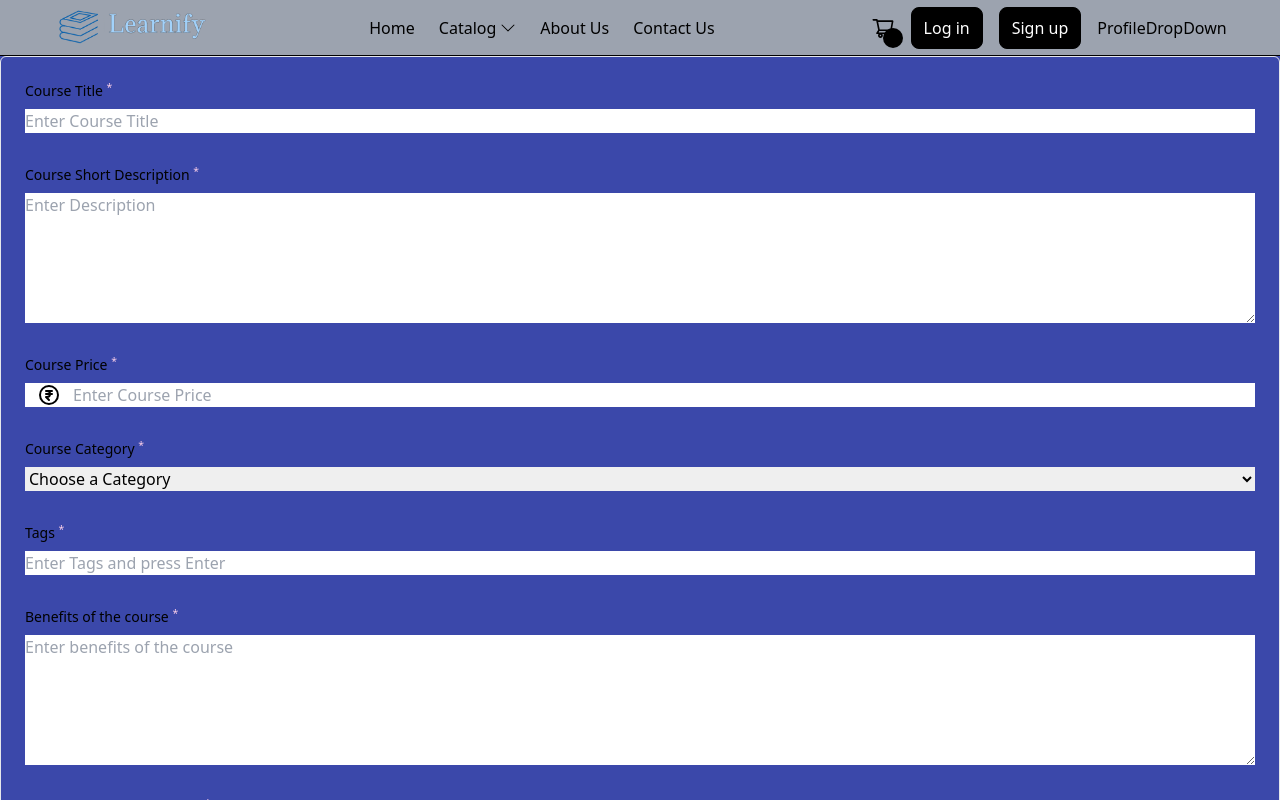
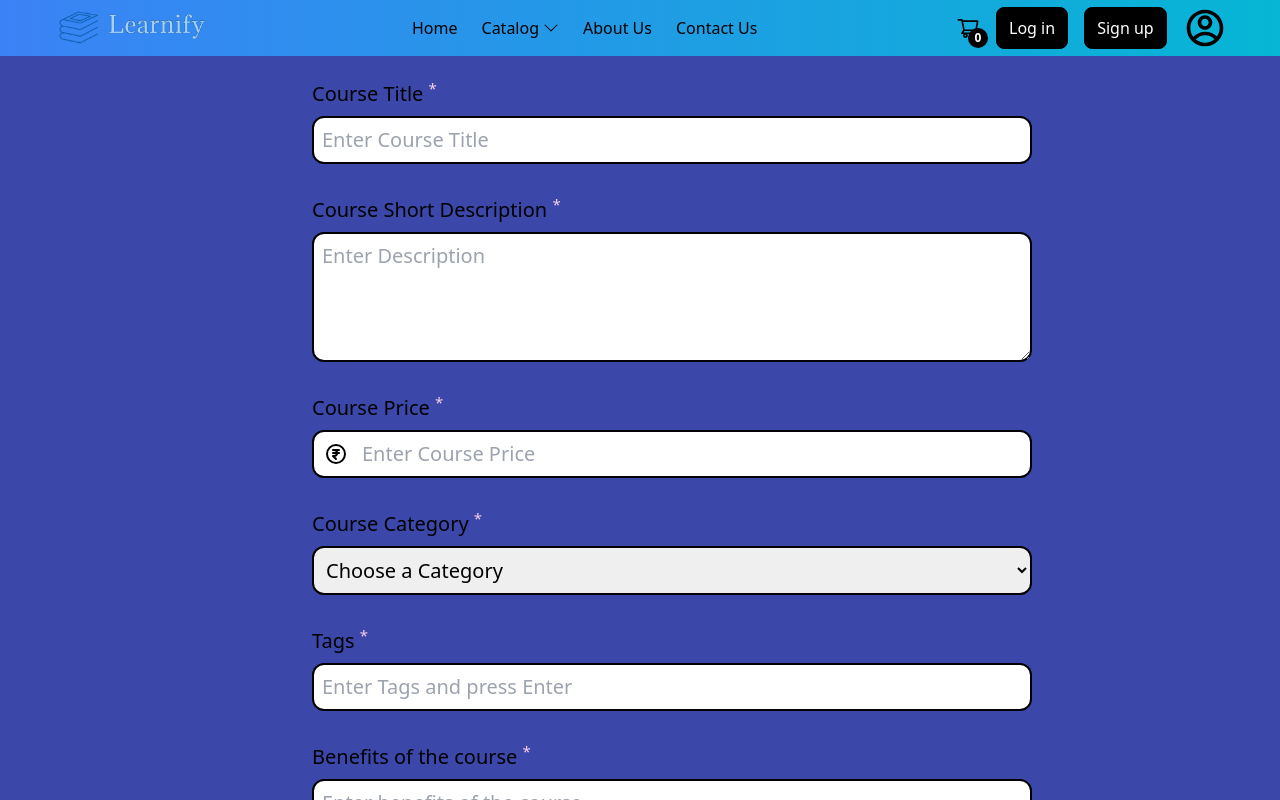
Before and after one commit to Hackersh18/ilearnify, a React (Create React App) app: page /course in a window 1280 px wide. Shown: the top 800 px of the page. Built offline with nearby package versions, Linux system fonts and the light colour scheme.

Commit message:
css in pages

```diff
--- a/public/index.html
+++ b/public/index.html
@@ -40,6 +40,6 @@
       To create a production bundle, use `npm run build` or `yarn build`.
     -->
     <script src="https://cdn.botpress.cloud/webchat/v1/inject.js"></script>
-    <script src="https://mediafiles.botpress.cloud/919c51ec-81f0-48ca-9b01-9d63e8d446ec/webchat/config.js" defer></script>
+    <script src="https://mediafiles.botpress.cloud/f23efdb4-4c21-4cd5-b253-87c72e116ba6/webchat/config.js" defer></script>
   </body>
 </html>
--- a/src/Components/About.js
+++ b/src/Components/About.js
@@ -1,7 +1,7 @@
 import React from "react"
 
 // import FoundingStory from "../assets/Images/FoundingStory.png"
-// import BannerImage1 from "../assets/Images/aboutus1.webp"
+import BannerImage1 from "../Assets/about.webp"
 // import BannerImage2 from "../assets/Images/aboutus2.webp"
 // import BannerImage3 from "../assets/Images/aboutus3.webp"
 // import ContactFormSection from "../components/core/AboutPage/ContactFormSection"
@@ -17,22 +17,18 @@ const About = () => {
     <div>
       <section className="bg-richblack-700">
         <div className="relative mx-auto flex w-11/12 max-w-maxContent flex-col justify-between gap-10 text-center text-white">
-          <header className="mx-auto py-20 text-4xl font-semibold lg:w-[70%]">
+          <header className="mx-auto text-black py-20 text-4xl font-semibold lg:w-[70%]">
             Driving Innovation in Online Education for a
             <HighlightText text={"Brighter Future"} />
+
             <p className="mx-auto mt-3 text-center text-base font-medium text-richblack-300 lg:w-[95%]">
-              Studynotion is at the forefront of driving innovation in online
+              Learnify is at the forefront of driving innovation in online
               education. We're passionate about creating a brighter future by
               offering cutting-edge courses, leveraging emerging technologies,
               and nurturing a vibrant learning community.
             </p>
           </header>
-          <div className="sm:h-[70px] lg:h-[150px]"></div>
-          <div className="absolute bottom-0 left-[50%] grid w-[100%] translate-x-[-50%] translate-y-[30%] grid-cols-3 gap-3 lg:gap-5">
-            {/* <img src={BannerImage1} alt="" />
-            <img src={BannerImage2} alt="" />
-            <img src={BannerImage3} alt="" /> */}
-          </div>
+          <img className=" w-[80%] ml-[120px]" src={BannerImage1}></img>
         </div>
       </section>
 
@@ -110,9 +106,9 @@ const About = () => {
 
       <div className="relative mx-auto my-20 flex w-11/12 max-w-maxContent flex-col items-center justify-between gap-8 bg-richblack-900 text-white">
         {/* Reviws from Other Learner */}
-        <h1 className="text-center text-4xl font-semibold mt-8">
+        {/* <h1 className="text-center text-4xl font-semibold mt-8">
           Reviews from other learners
-        </h1>
+        </h1> */}
         {/* <ReviewSlider /> */}
         {/* <ReviewSlider /> */}
       </div>
--- a/src/Components/ChipInput.jsx
+++ b/src/Components/ChipInput.jsx
@@ -63,7 +63,7 @@ export default function ChipInput({
   return (
     <div className="flex flex-col space-y-2">
       {/* Render the label for the input */}
-      <label className="text-sm text-richblack-5" htmlFor={name}>
+      <label className="text-xl text-richblack-5" htmlFor={name}>
         {label} <sup className="text-pink-200">*</sup>
       </label>
       {/* Render the chips and input */}
@@ -93,7 +93,7 @@ export default function ChipInput({
           type="text"
           placeholder={placeholder}
           onKeyDown={handleKeyDown}
-          className="form-style w-full"
+          className="form-style w-full border-[2px] border-black rounded-xl p-2 text-xl outline-none"
         />
       </div>
       {/* Render an error message if the input is required and not filled */}
--- a/src/Components/Contact.js
+++ b/src/Components/Contact.js
@@ -21,9 +21,9 @@ const Contact = () => {
       </div>
       <div className="relative mx-auto my-20 flex w-11/12 max-w-maxContent flex-col items-center justify-between gap-8 bg-richblack-900 text-white">
         {/* Reviws from Other Learner */}
-        <h1 className="text-center text-4xl font-semibold mt-8">
+        {/* <h1 className="text-center text-4xl font-semibold mt-8">
           Reviews from other learners
-        </h1>
+        </h1> */}
         {/* <ReviewSlider /> */}
       </div>
       <Footer />
--- a/src/Components/ContactUsForm.js
+++ b/src/Components/ContactUsForm.js
@@ -58,7 +58,7 @@ const ContactUsForm = () => {
             name="firstname"
             id="firstname"
             placeholder="Enter first name"
-            className="form-style"
+            className="form-style text-black border-[2px] border-black rounded-xl p-1 text-xl outline-none"
             {...register("firstname", { required: true })}
           />
           {errors.firstname && (
@@ -76,7 +76,7 @@ const ContactUsForm = () => {
             name="lastname"
             id="lastname"
             placeholder="Enter last name"
-            className="form-style"
+            className="form-style text-black border-[2px] border-black rounded-xl p-1 text-xl outline-none"
             {...register("lastname")}
           />
         </div>
@@ -91,7 +91,7 @@ const ContactUsForm = () => {
           name="email"
           id="email"
           placeholder="Enter email address"
-          className="form-style"
+          className="form-style text-black border-[2px] border-black rounded-xl p-1 text-xl outline-none"
           {...register("email", { required: true })}
         />
         {errors.email && (
@@ -113,7 +113,7 @@ const ContactUsForm = () => {
               name="firstname"
               id="firstname"
               placeholder="Enter first name"
-              className="form-style"
+              className="form-style text-black border-[2px] border-black rounded-xl p-1 text-xl outline-none"
               {...register("countrycode", { required: true })}
             >
               {CountryCode.map((ele, i) => {
@@ -131,7 +131,7 @@ const ContactUsForm = () => {
               name="phonenumber"
               id="phonenumber"
               placeholder="12345 67890"
-              className="form-style"
+              className="form-style text-black  border-[2px] border-black rounded-xl p-1 text-xl outline-none"
               {...register("phoneNo", {
                 required: {
                   value: true,
@@ -160,7 +160,7 @@ const ContactUsForm = () => {
           cols="30"
           rows="7"
           placeholder="Enter your message here"
-          className="form-style"
+          className="form-style text-black border-[2px] border-black rounded-xl p-1 text-xl outline-none"
           {...register("message", { required: true })}
         />
         {errors.message && (
--- a/src/Components/CourseInfo.js
+++ b/src/Components/CourseInfo.js
@@ -151,18 +151,18 @@ export default function CourseInfo() {
   return (
     <form
       onSubmit={handleSubmit(onSubmit)}
-      className="space-y-8 rounded-md border-[1px] border-richblack-700 bg-richblack-800 p-6"
+      className="space-y-8 w-[60%] ml-[18rem]  rounded-md  border-richblack-700 bg-richblack-800 p-6"
     >
       {/* Course Title */}
       <div className="flex flex-col space-y-2">
-        <label className="text-sm text-richblack-5" htmlFor="courseTitle">
+        <label className=" text-xl text-richblack-5" htmlFor="courseTitle">
           Course Title <sup className="text-pink-200">*</sup>
         </label>
         <input
           id="courseTitle"
           placeholder="Enter Course Title"
           {...register("courseTitle", { required: true })}
-          className="form-style w-full"
+          className="form-style w-full border-[2px] border-black rounded-xl p-2 text-xl outline-none"
         />
         {errors.courseTitle && (
           <span className="ml-2 text-xs tracking-wide text-pink-200">
@@ -172,14 +172,14 @@ export default function CourseInfo() {
       </div>
       {/* Course Short Description */}
       <div className="flex flex-col space-y-2">
-        <label className="text-sm text-richblack-5" htmlFor="courseShortDesc">
+        <label className=" text-richblack-5 text-xl" htmlFor="courseShortDesc">
           Course Short Description <sup className="text-pink-200">*</sup>
         </label>
         <textarea
           id="courseShortDesc"
           placeholder="Enter Description"
           {...register("courseShortDesc", { required: true })}
-          className="form-style resize-x-none min-h-[130px] w-full"
+          className="form-style resize-x-none min-h-[130px] w-full border-[2px] border-black rounded-xl p-2 text-xl outline-none"
         />
         {errors.courseShortDesc && (
           <span className="ml-2 text-xs tracking-wide text-pink-200">
@@ -189,7 +189,7 @@ export default function CourseInfo() {
       </div>
       {/* Course Price */}
       <div className="flex flex-col space-y-2">
-        <label className="text-sm text-richblack-5" htmlFor="coursePrice">
+        <label className="text-xl text-richblack-5" htmlFor="coursePrice">
           Course Price <sup className="text-pink-200">*</sup>
         </label>
         <div className="relative">
@@ -203,7 +203,7 @@ export default function CourseInfo() {
                 value: /^(0|[1-9]\d*)(\.\d+)?$/,
               },
             })}
-            className="form-style w-full !pl-12"
+            className="form-style w-full !pl-12 border-[2px] border-black rounded-xl p-2 text-xl outline-none"
           />
           <HiOutlineCurrencyRupee className="absolute left-3 top-1/2 inline-block -translate-y-1/2 text-2xl text-richblack-400" />
         </div>
@@ -215,14 +215,14 @@ export default function CourseInfo() {
       </div>
       {/* Course Category */}
       <div className="flex flex-col space-y-2">
-        <label className="text-sm text-richblack-5" htmlFor="courseCategory">
+        <label className="text-xl text-richblack-5" htmlFor="courseCategory">
           Course Category <sup className="text-pink-200">*</sup>
         </label>
         <select
           {...register("courseCategory", { required: true })}
           defaultValue=""
           id="courseCategory"
-          className="form-style w-full"
+          className="form-style w-full border-[2px] border-black rounded-xl p-2 text-xl outline-none"
         >
           <option value="" disabled>
             Choose a Category
@@ -261,14 +261,14 @@ export default function CourseInfo() {
       /> */}
       {/* Benefits of the course */}
       <div className="flex flex-col space-y-2">
-        <label className="text-sm text-richblack-5" htmlFor="courseBenefits">
+        <label className="text-xl text-richblack-5" htmlFor="courseBenefits">
           Benefits of the course <sup className="text-pink-200">*</sup>
         </label>
         <textarea
           id="courseBenefits"
           placeholder="Enter benefits of the course"
           {...register("courseBenefits", { required: true })}
-          className="form-style resize-x-none min-h-[130px] w-full"
+          className="form-style resize-x-none min-h-[130px] w-full border-[2px] border-black rounded-xl p-2 text-xl outline-none"
         />
         {errors.courseBenefits && (
           <span className="ml-2 text-xs tracking-wide text-pink-200">
--- a/src/Components/HomePage.js
+++ b/src/Components/HomePage.js
@@ -33,7 +33,7 @@ function Home() {
         </div>
 
         {/* Sub Heading */}
-        <div className="-mt-3 w-[90%] text-center text-lg font-bold text-green-600">
+        <div className="-mt-3 w-[90%] text-center text-lg font-bold text-black">
           With our online coding courses, you can learn at your own pace, from
           anywhere in the world, and get access to a wealth of resources,
           including hands-on projects, quizzes, and personalized feedback from
@@ -83,8 +83,8 @@ function Home() {
               {/* <HighlightText text={"job that is in demand."} /> */}
             </div>
             <div className="flex flex-col items-start gap-10 lg:w-[40%]">
-              <div className="text-[16px]">
-                The modern StudyNotion is the dictates its own terms. Today, to
+              <div className="text-[20px] font-semibold">
+                The modern learnify is the dictates its own terms. Today, to
                 be a competitive specialist requires more than professional
                 skills.
               </div>
--- a/src/Components/LoginForm.js
+++ b/src/Components/LoginForm.js
@@ -67,11 +67,11 @@ function LoginForm() {
 //   ]
 
   return (
-    <div className="flex justify-around">
+    <div className="flex justify-around ">
       {/* Tab */}
       {/* <Tab tabData={tabData} field={accountType} setField={setAccountType} /> */}
       {/* Form */}
-      <form onSubmit={handleOnSubmit} className="flex w-[40%] flex-col gap-y-4 shadow-2xl rounded-lg m-36 p-4 bg-gradient-to-r from-sky-300 to-indigo-300">
+      <form onSubmit={handleOnSubmit} className="flex w-[40%] flex-col gap-y-4 shadow-2xl rounded-lg m-36 mb-4 p-14 bg-gradient-to-r from-sky-300 to-indigo-300">
 
         <label className="w-full">
             <p className="mb-1 text-[0.875rem] leading-[1.375rem] text-black">
@@ -85,7 +85,7 @@ function LoginForm() {
                 value={email}
                 onChange={handleOnChange}
                 placeholder="Enter email address"
-                className="form-style border-2 border-black text-center shadow-md rounded-md"
+                className="form-style text-xl !pr-12 px-6 py-2 border-2 border-black outline-none  shadow-md rounded-md"
             />
         </label>
         <div className="flex gap-x-4">
@@ -100,11 +100,11 @@ function LoginForm() {
                 value={password}
                 onChange={handleOnChange}
                 placeholder="Enter Password"
-                className="form-style w-full !pr-10 border-2 border-black text-center shadow-md rounded-md"
+                className="form-style w-full !pr-12 border-2 px-6 py-2  text-xl border-black outline-none  shadow-md rounded-md"
                 />
                 <span
                 onClick={() => setShowPassword((prev) => !prev)}
-                className="absolute right-3 z-[10] cursor-pointer"
+                className="absolute right-3 z-[10] cursor-pointer mt-3"
                 >
                 {showPassword ? (
                     <AiOutlineEyeInvisible fontSize={24} fill="#AFB2BF" />
@@ -118,19 +118,19 @@ function LoginForm() {
         </div>
         <button
           type="submit"
-          className="mt-6 rounded-[8px] bg-blue-400 py-[8px] px-[12px] hover:bg-blue-500 hover:shadow-lg font-medium text-black"
+          className="mt-6 rounded-[8px] bg-blue-400 py-[8px] px-[12px] hover:bg-blue-500 hover:shadow-lg text-xl font-semibold text-black"
         >
           Login
         </button>
       </form>
-      <div className="relative w-[600px] md:mx-0">
+      <div className=" w-[600px] md:mx-0">
             <img
               src="https://static.vecteezy.com/system/resources/previews/005/879/539/non_2x/cloud-computing-modern-flat-concept-for-web-banner-design-man-enters-password-and-login-to-access-cloud-storage-for-uploading-and-processing-files-illustration-with-isolated-people-scene-free-vector.jpg"
               alt="Students"
               width={558}
               height={504}
               loading="lazy"
-              className="absolute top-36 z-10 rounded-lg shadow-2xl"
+              className="absolute top-36 z-10 rounded-lg shadow-2xl mt-12"
             />
           </div>
     </div>
--- a/src/Components/Navbar.js
+++ b/src/Components/Navbar.js
@@ -7,6 +7,7 @@ import { AiOutlineMenu, AiOutlineShoppingCart } from 'react-icons/ai'
 import { useSelector } from 'react-redux'
 import ProfileDropDown from './ProfileDropDown'
 import logo from "../Assets/Logo-Full-Light.png.png"
+import { RiAccountCircleLine } from "react-icons/ri";
 
 const Navbar = () => {
 
@@ -27,7 +28,7 @@ const Navbar = () => {
       }
   return (
     <div
-    className={`flex h-14 items-center justify-center border-b-[1px] border-b-black ${
+    className={`flex h-14 items-center justify-center  bg-gradient-to-l from-cyan-500 to-blue-500 ${
       location.pathname !== "/" ? "bg-gray-400" : ""
     } transition-all duration-200`}
   >
@@ -102,8 +103,8 @@ const Navbar = () => {
           <Link to="/dashboard/cart" className="relative">
             <AiOutlineShoppingCart className="text-2xl text-black" />
             {(
-              <span className="absolute -bottom-2 -right-2 grid h-5 w-5 place-items-center overflow-hidden rounded-full bg-black text-center text-xs font-bold text-yellow">
-
+              <span className="absolute -bottom-2 -right-2 grid h-5 w-5 place-items-center overflow-hidden rounded-full bg-black text-center text-xs font-bold text-white">
+               0
               </span>
             )}
           </Link>
@@ -122,10 +123,10 @@ const Navbar = () => {
             </button>
           </Link>
         )}
-        {<ProfileDropDown />}
+        <Link to={"/dashboard"}>{<RiAccountCircleLine size={44}/>}</Link>
       </div>
       <button className="mr-4 md:hidden">
-        <AiOutlineMenu fontSize={24} fill="#AFB2BF" />
+        <AiOutlineMenu fontSize={24} fill="#AFB2BF"/>
       </button>
     </div>
   </div>
--- a/src/Components/RequirementField.jsx
+++ b/src/Components/RequirementField.jsx
@@ -40,8 +40,8 @@ export default function RequirementsField({
   }
 
   return (
-    <div className="flex flex-col space-y-2">
-      <label className="text-sm text-richblack-5" htmlFor={name}>
+    <div className="flex flex-col space-y-2 ">
+      <label className="text-xl text-richblack-5" htmlFor={name}>
         {label} <sup className="text-pink-200">*</sup>
       </label>
       <div className="flex flex-col items-start space-y-2">
@@ -50,7 +50,7 @@ export default function RequirementsField({
           id={name}
           value={requirement}
           onChange={(e) => setRequirement(e.target.value)}
-          className="form-style w-full"
+          className="form-style w-full border-[2px] border-black rounded-xl p-2 text-xl outline-none"
         />
         <button
           type="button"
```
Also changed, not shown: src/Components/SignupForm.js (+13 -9 lines), src/Assets/about.webp (added).
